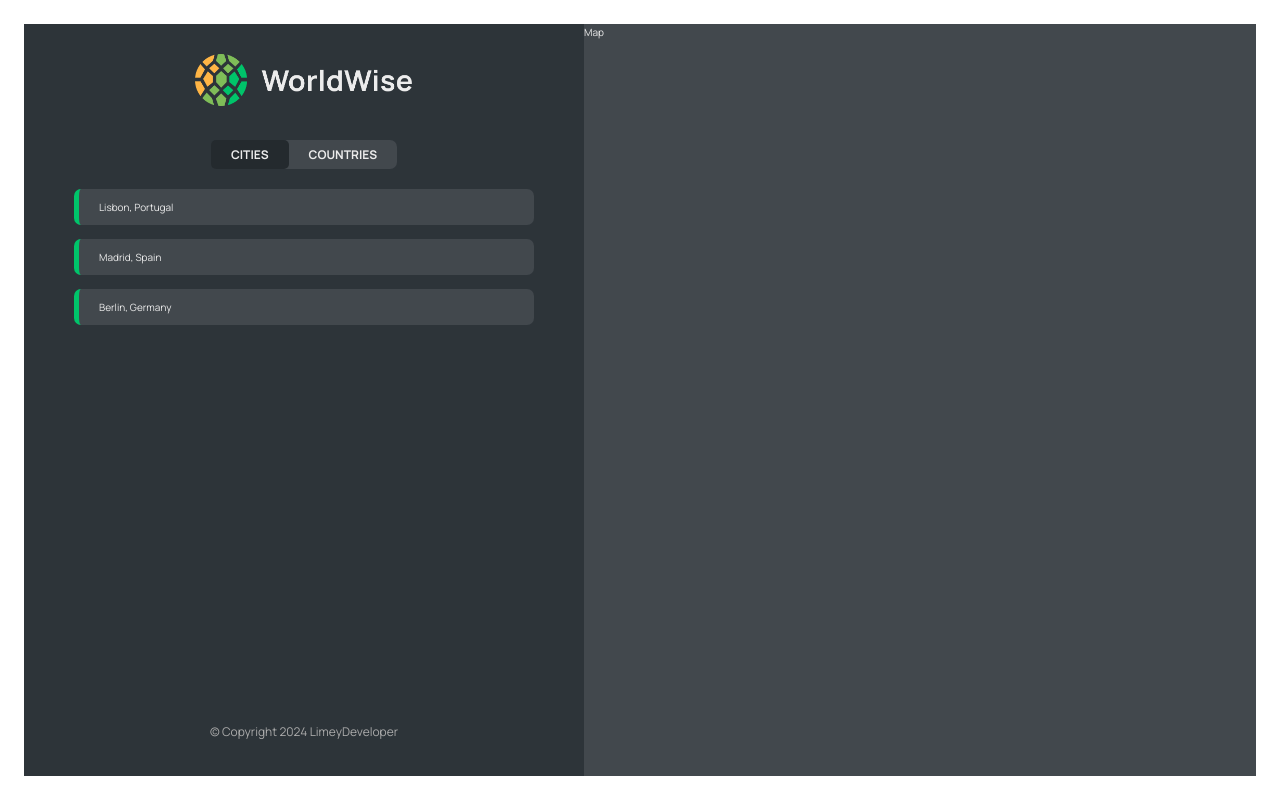
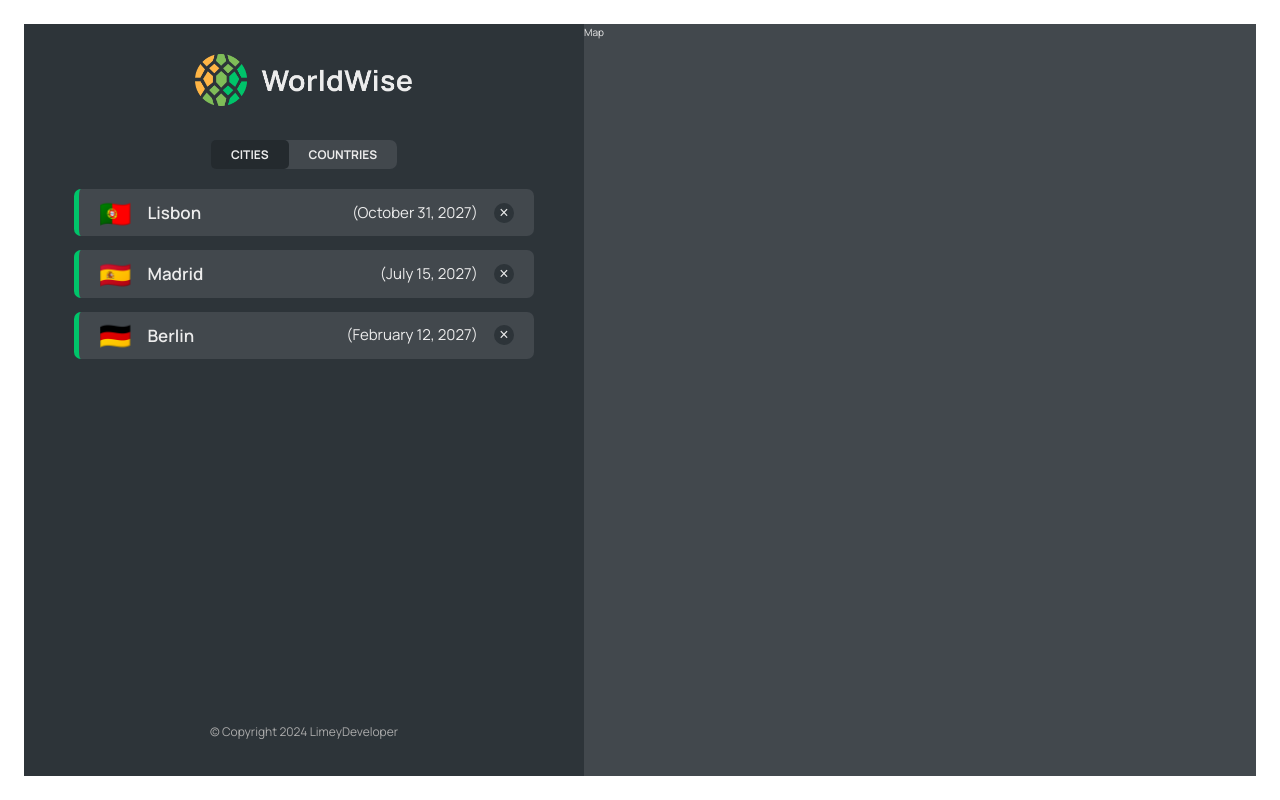
Before and after one commit to A-Hoenig/TravelLog, a React (Vite) app: page /app/cities in a window 1280 px wide. Built offline with nearby package versions, Linux system fonts and the light colour scheme; data requests are answered from the project's data file.

Commit message:
finish troublesome list generation

```diff
--- a/package.json
+++ b/package.json
@@ -8,7 +8,7 @@
     "build": "vite build",
     "lint": "eslint . --ext js,jsx --report-unused-disable-directives --max-warnings 0",
     "preview": "vite preview",
-    "server": "json-server --watch data/cities.json --port 9000"
+    "server": "json-server --watch data/cities.json --port 9000 --delay 500"
   },
   "dependencies": {
     "json-server": "^1.0.0-alpha.23",
--- a/src/components/CityItem.jsx
+++ b/src/components/CityItem.jsx
@@ -1,14 +1,25 @@
 import PropTypes from "prop-types";
 import styles from "./CityItem.module.css";
+
+const formatDate = (date) =>
+  new Intl.DateTimeFormat("en", {
+    day: "numeric",
+    month: "long",
+    year: "numeric",
+  }).format(new Date(date));
 
 CityItem.propTypes = {
   city: PropTypes.object,
 };
 
 function CityItem({ city }) {
+  const { cityName, emoji, date } = city;
   return (
     <li className={styles.cityItem}>
-      {city.cityName}, {city.country}
+      <span className={styles.emoji}>{emoji}</span>
+      <h3 className={styles.name}>{cityName}</h3>
+      <time className={styles.date}>({formatDate(date)})</time>
+      <button className={styles.deleteBtn}>&times;</button>
     </li>
   );
 }
--- a/src/components/CityList.jsx
+++ b/src/components/CityList.jsx
@@ -2,6 +2,7 @@ import styles from "./CityList.module.css";
 import PropTypes from "prop-types";
 import CityItem from "./CityItem";
 import Spinner from "./Spinner";
+import Message from "./Message";
 
 CityList.propTypes = {
   cities: PropTypes.array,
@@ -10,6 +11,10 @@ CityList.propTypes = {
 
 function CityList({ cities, isLoading }) {
   if (isLoading) return <Spinner />;
+
+  if (!cities.length)
+    return <Message message="Add your first ciy by clicking on the map" />;
+
   return (
     <ul className={styles.cityList}>
       {cities.map((city) => (
```
